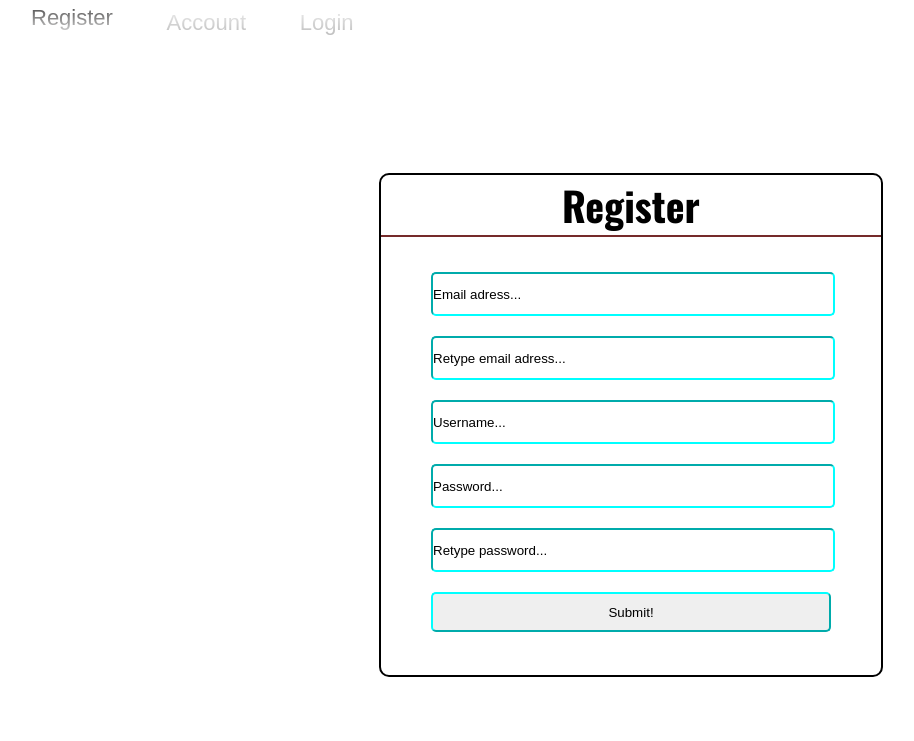
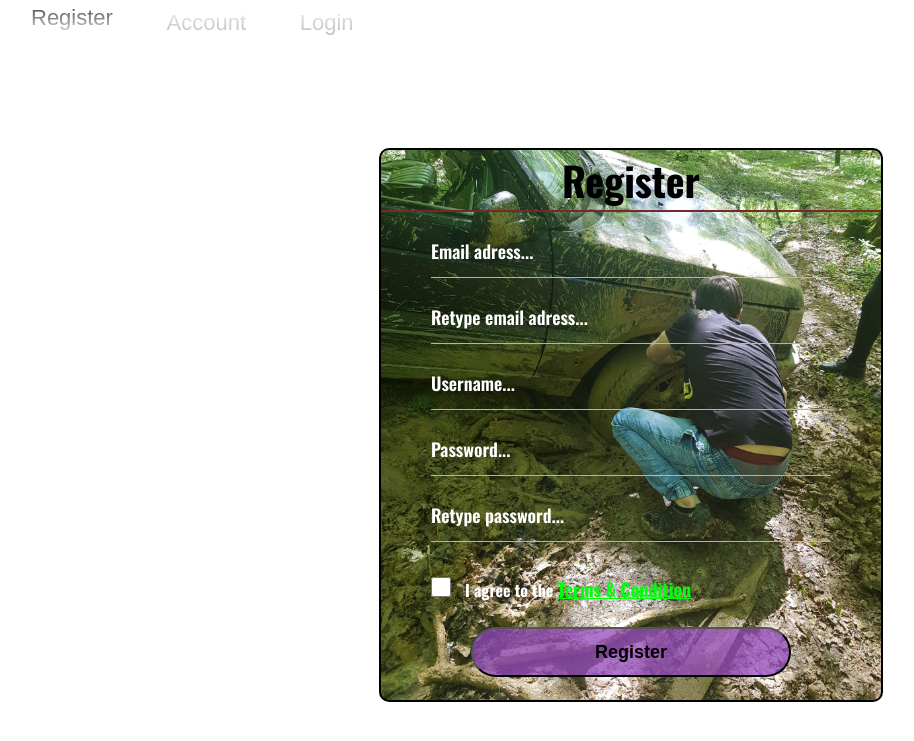
Before and after one commit to FrodoTheButcher/Fodor-Tudor, a Django app: page /register/ in a window 1280 px wide. Shown: the top 741 px of the page, without its empty margins (9-923 px from the left). Run offline with Django 4.2, Linux system fonts and the light colour scheme.

Commit message:
Te rog sa te uiti la register sa vezi daca iti place, multumesc! testeaza-l otar:) n am mai apucat azi sa ma uit pe yt la ala, am incercat sa mai fac singur

```diff
--- a/Fodor-Tudor/my_project/my_project_app/static/register.css
+++ b/Fodor-Tudor/my_project/my_project_app/static/register.css
@@ -10,10 +10,20 @@ body {
     font-family: 'Oswald', sans-serif;
     font-weight: 400;
 }
+#misto{
+    position: absolute;
+    top:50px;
+    bottom: 0;
+    left: 0;
+    right: 50px;
 
+    margin: auto;
+    z-index: 3;
+
+}
 #register-section {
     width: 500px;
-    height: 500px;
+    height: 550px;
     border: 2px solid black;
     border-radius: 10px;
 
@@ -24,12 +34,18 @@ body {
     right: 0;
 
     margin: auto;
-
-    transition: box-shadow 0.7s;
+    z-index: 4;
+    transition: box-shadow 0.7s, transform 1s;
+    background-image: url(./sant.jpg);
+    background-size: cover;
+    background-position: center !important;
 }
 
 #register-section:hover{
-    box-shadow: 10px 10px 25px rgba(0,0,0, .7);;
+    box-shadow: 10px 10px 25px rgba(0,0,0, .7);
+    transform: translateX(400px);
+
+
 }
 
 h1 {
@@ -41,28 +57,69 @@ h1 {
 
 #form{
     width: 400px;
-    height: 400px;
+    height: 450px;
     margin: auto;
-    margin-top: 7%;
+    margin-top: 4%;
 }
 
-input, button{
-    display: block;
-    margin: auto;
+.formulare-item{
+    border: none;
+    border-bottom: 1px solid aqua;
+
     margin-bottom: 20px;
     width: 100%;
-    height: 40px;
-    border-radius: 5px;
-    border-color: aqua;
+    height: 45px;
+    background: none;
     transition: background 0.7s;
 
 }
 
 ::placeholder {
-    color: black;
+    font-family: 'Oswald', sans-serif;
+    font-weight: 600;
+    font-size: large;
+    color: rgb(255, 255, 255);
 }
 
-input:focus{
+.formulare-item:focus{
     background: rgba(23, 185, 169, 0.589);
 
 }
+
+#terms-box{
+    width: 20px;
+    height: 20px;
+    margin-top: 15px;
+    transition: transform 0.2s;
+}
+
+#terms-box:hover{
+    transform: translateY(-5px);
+}
+#terms-accept-text {
+    margin-left: 10px;
+    color: rgb(255, 255, 255);
+}
+a{
+    color: rgb(0, 255, 13);
+    font-size: large;
+}
+
+#submit-button {
+    width: 80%;
+    height: 50px;
+    display: block;
+    position: relative;
+    top: 25px;
+    /* border-top-left-radius: 20px 30px;*/
+    border-radius: 25px;
+    margin: auto;
+    background: rgba(147, 74, 189, 0.75);
+    transition: transform 0.5s ,font-size 0.5s;
+    font-size:18px;
+}
+
+#submit-button:hover{
+    transform: translateY(-5px);
+    font-size: 20px;
+}
--- a/Fodor-Tudor/my_project/my_project_app/templates/register.html
+++ b/Fodor-Tudor/my_project/my_project_app/templates/register.html
@@ -5,18 +5,20 @@
 <link rel="stylesheet" href="{%static 'register.css' %}" />
 
 <body>
-
+    <img src="{% static 'teller.gif' %}" id="misto">
     <section id="register-section">
 
         <h1>Register</h1>
         <form action="#" id="form" method="post">
             {% csrf_token %}
-            <input placeholder="Email adress..." type="text" name="email">
-            <input placeholder="Retype email adress..." type="text" name="email2">
-            <input placeholder="Username..." type="text" name="username">
-            <input placeholder="Password..." type="password" name="password">
-            <input placeholder="Retype password..." type="password" name="password2">
-            <button type="submit" value="submit">Submit!</button>
+            <input type="text" name="email" class="formulare-item" placeholder="Email adress..." >
+            <input type="text" name="email2"  class="formulare-item" placeholder="Retype email adress..."  >
+            <input type="text" name="username" class="formulare-item" placeholder="Username..."  >
+            <input type="password" name="password" class="formulare-item" placeholder="Password..."  >
+            <input type="password" name="password2" class="formulare-item" placeholder="Retype password..."  >
+            <input type="checkbox" name="Terms" id="terms-box" value="terms-condition"><span id="terms-accept-text"><b> I agree to the <a href="#">Terms & Condition</a></b></span>
+            <button type="submit"  id="submit-button" value="submit"><b>Register</b></button>
+
         </form>
 
     </section>
```
Also changed, not shown: Fodor-Tudor/my_project/my_project_app/static/sant.jpg (added), Fodor-Tudor/my_project/my_project_app/static/teller.gif (added).
